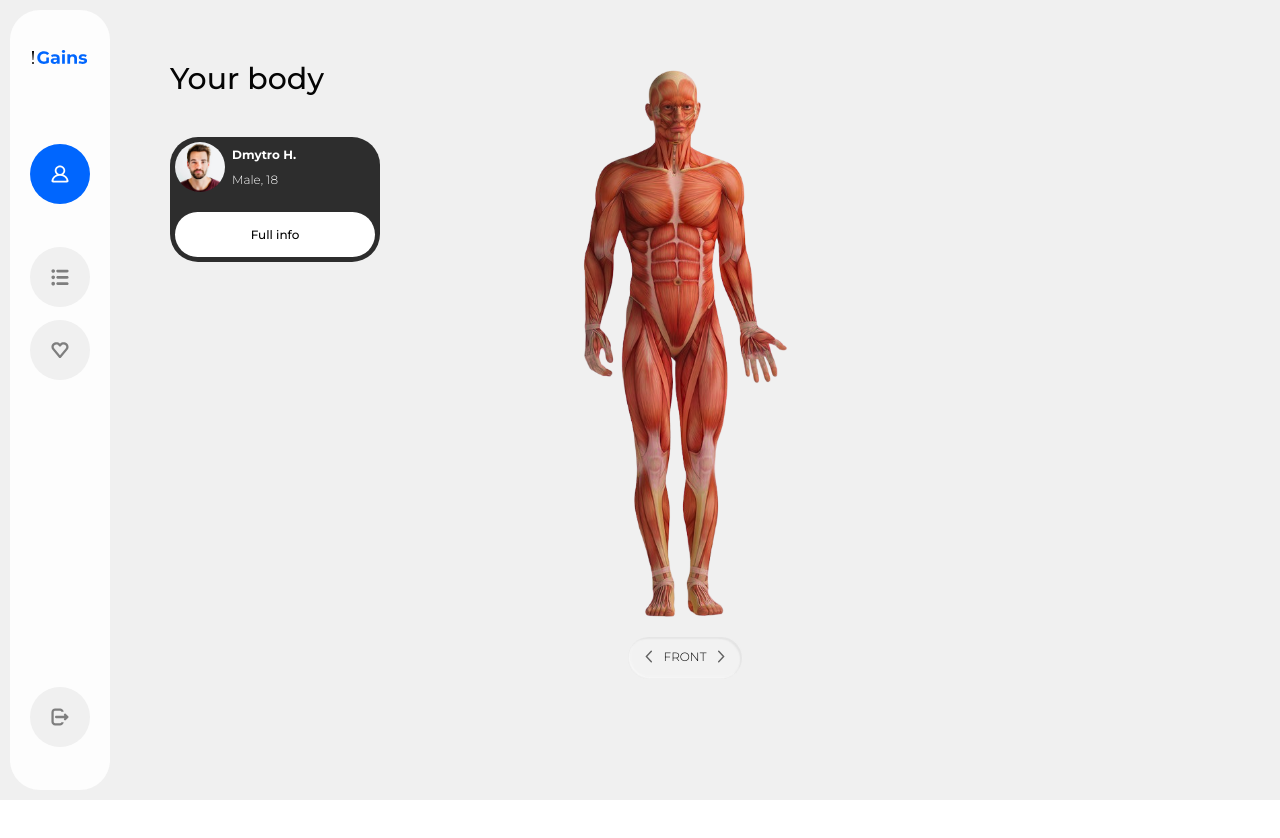
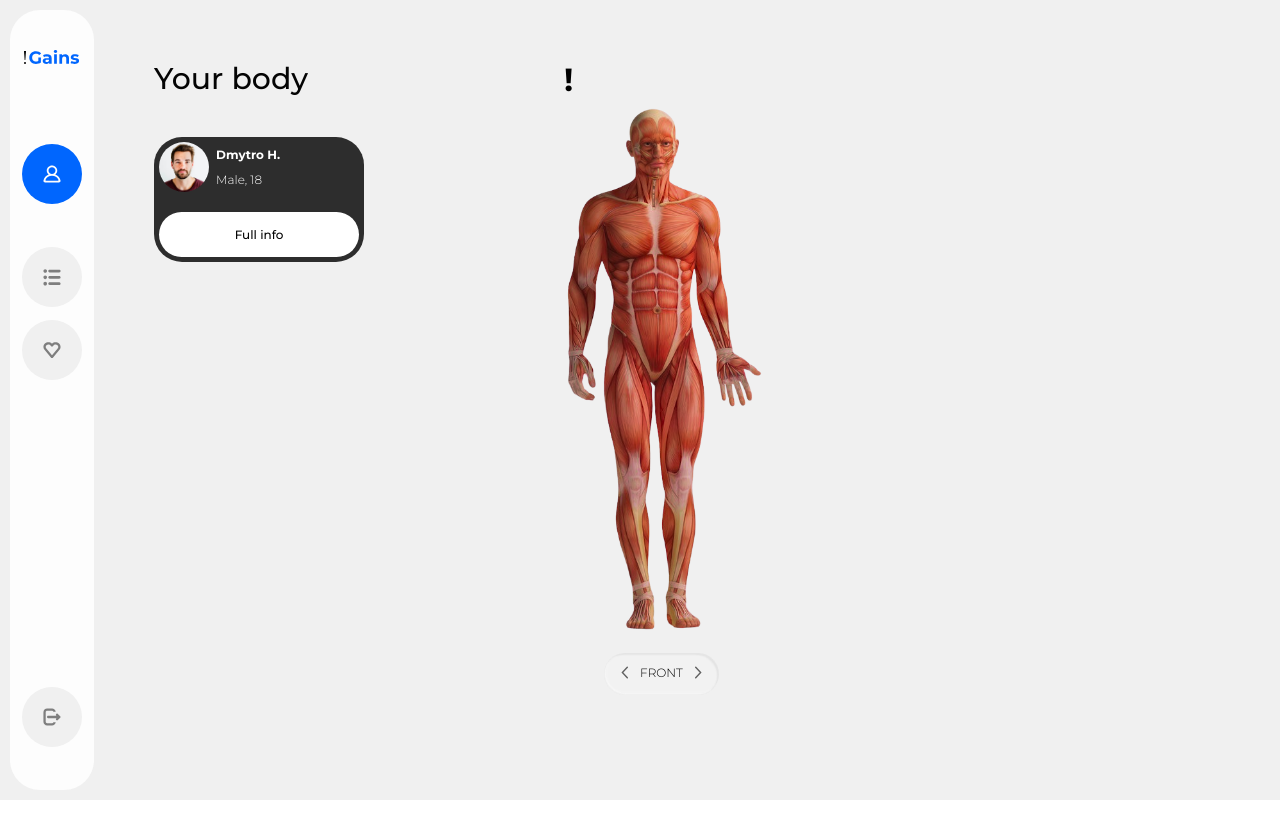
Before and after one commit to hulaaaa/i-gains, a React (Vite) app: page / in a window 1280 px wide. Shown: the top 838 px of the page. Before the commit the page ends 800 px from the top, so only its background shows below. Built offline with nearby package versions, Linux system fonts and the light colour scheme.

Commit message:
alpha-vers display info on hover

```diff
--- a/src/components/Main/Main.css
+++ b/src/components/Main/Main.css
@@ -4,6 +4,8 @@
     align-items: flex-start;
     gap: 200px;
     margin: 60px 50px;
+    width: 100vw;
+    height: 100vh;
 }
 
 .mainInfoDiv{
@@ -63,13 +65,28 @@
 .mainBodyMap{
     display: flex;
     flex-direction: column;
-    align-items: center;
+
     gap: 10px;
+    /*
+    position: absolute;
+    top: 50%;
+    left: 50%;
+    transform: translate(-50%, -50%);
+    */
 }
-.bodyImg{
-    width: 210px
+.bodyImgDiv{
+
+}
+.bodyImg {
+    width: 200px;
+    margin: 0;
+    padding: 0;
+
+    position: relative;
+
 }
 .navigateBody {
+    margin-left: 40px;
     padding: 12px 17px;
     display: flex;
     flex-direction: row;
--- a/src/components/Main/Main.jsx
+++ b/src/components/Main/Main.jsx
@@ -1,8 +1,55 @@
 import "./Main.css"
 import bodyImg from "../../assets/img/Body_Muscle.png"
 import avatar from "../../assets/img/avatar.png"
+import  { useState, useRef } from "react";
 
 const Main = () => {
+    const [info, setInfo] = useState("");
+    const areas = [
+        {
+            x: 65,
+            y: 0,
+            width: 45,
+            height: 70,
+            info: "єбало"
+        },
+        {
+            x: 50,
+            y: 100,
+            width: 75,
+            height: 50,
+            info: "кінчай на сіськи"
+        },
+        {
+            x: 55,
+            y: 160,
+            width: 63,
+            height: 70,
+            info: "прес качат бегом!"
+        },
+        {
+            x: 85,
+            y: 240,
+            width: 20,
+            height: 40,
+            info: "хуй, член, піська"
+        },
+    ];
+
+    const imageRef = useRef();
+    const handleMouseMove = event => {
+        const x = event.clientX - imageRef.current.offsetLeft;
+        const y = event.clientY - imageRef.current.offsetTop;
+        const area = areas.find((area) => {
+            return area.x <= x && x <= area.x + area.width && area.y <= y && y <= area.y + area.height;
+        });
+        if (area) {
+            const newInfo = area.info;
+            setInfo(newInfo);
+        }
+        else setInfo("")
+    };
+
     return (
         <div className="mainContDiv">
             <div className="mainInfoDiv">
@@ -65,7 +112,13 @@ const Main = () => {
                 </div>
             </div>
             <div className="mainBodyMap">
-                <img src={bodyImg} alt="bodyImg" className="bodyImg"/>
+                <div className="bodyImgDiv">
+                    {/* <div className="circle"></div> */}
+                    <div className="info">
+                        <h1>! {info} </h1>
+                    </div>
+                    <img ref={imageRef} onMouseMove={handleMouseMove} onMouseEnter={() => handleMouseMove()}  src={bodyImg} alt="bodyImg" className="bodyImg"/>
+                </div>
                 <div className="navigateBody">
                     <button>
                         <svg className="arrowBtnBody" xmlns="http://www.w3.org/2000/svg" width="10" height="17" viewBox="0 0 10 17" fill="none">
```
